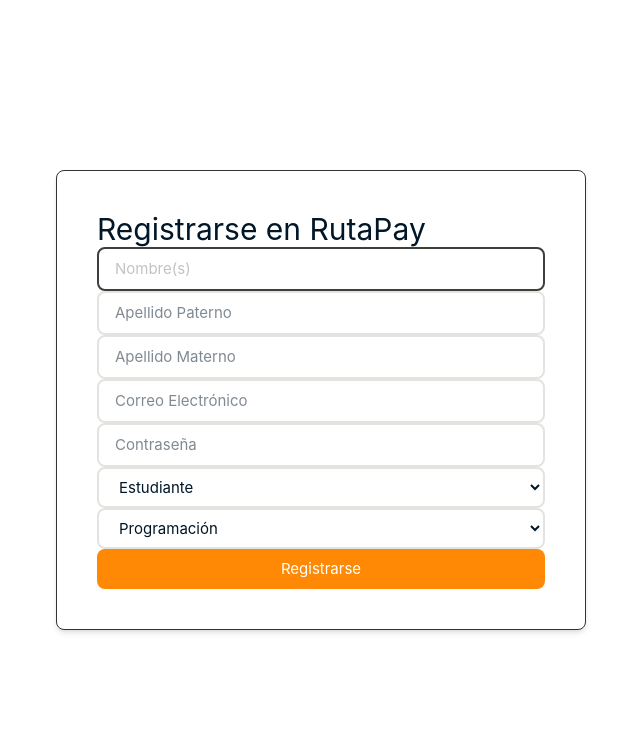
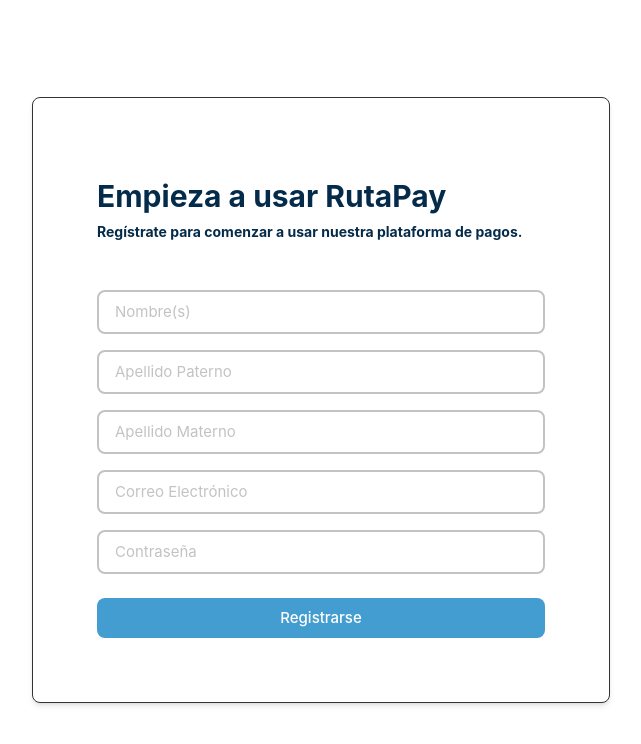
Before and after one commit to RutaPay/Web, a Vue app: page /register in a window 1280 px wide. Shown: the top 744 px of the page, without its empty margins (319-960 px from the left). Built offline with nearby package versions, Linux system fonts and the light colour scheme.

Commit message:
Added SideBarItem, some changes

```diff
--- a/src/assets/base.css
+++ b/src/assets/base.css
@@ -50,14 +50,6 @@
   }
 }
 
-*,
-*::before,
-*::after {
-  box-sizing: border-box;
-  margin: 0;
-  font-weight: normal;
-}
-
 body {
   min-height: 100vh;
   color: var(--color-text);
--- a/src/assets/main.css
+++ b/src/assets/main.css
@@ -6,7 +6,7 @@
 @theme {
   --color-primary: #449dd1;
   --color-secondary: #78c0e0;
-  --color-dark: #011627;
+  --color-dark: #052b4a;
 }
 
 a,
--- a/src/components/HeaderComponent.vue
+++ b/src/components/HeaderComponent.vue
@@ -1,5 +1,6 @@
 <script setup lang="ts">
 import { ChevronsRight, Home, Search } from '@boxicons/vue'
+import SideBarItem from '@/components/SideBarItem.vue'
 
 defineOptions({ name: 'ChevronsRightIcon' })
 </script>
@@ -10,7 +11,7 @@ defineOptions({ name: 'ChevronsRightIcon' })
     <header>
       <div class="image text">
         <span class="image">
-          <img src="\assets\LogoRutaPay.png" alt="logo" />
+          <img src="../assets/LogoRutaPay.png" alt="logo" />
         </span>
         <div class="text header-text">
           <span class="name">RutaPay</span>
@@ -28,12 +29,13 @@ defineOptions({ name: 'ChevronsRightIcon' })
           <input type="search" placeholder="Search" />
         </li>
         <ul class="menu-links">
-          <li class="nav-links">
-            <a href="#">
+          <!-- En vez de usar el antiguo <li> usa el nuevo SideBarItem, url pones la ruta sencilla de la app (el router se encarga de mostrarlo), #icon pones el ícono y #text pones el texto del item -->
+          <SideBarItem url="home">
+            <template #icon>
               <Home class="icons"></Home>
-              <span class="text nav-text">DashBoard</span>
-            </a>
-          </li>
+            </template>
+            <template #text>DashBoard</template>
+          </SideBarItem>
         </ul>
       </div>
     </div>
@@ -43,8 +45,6 @@ defineOptions({ name: 'ChevronsRightIcon' })
 </template>
 <!-- Inicia el Style -->
 <style>
-@import url('https://fonts.googleapis.com/css2?family=Lexend:wght@100..900&display=swap');
-
 * {
   font-family: 'Lexend', sans-serif;
   margin: 0;
@@ -76,7 +76,7 @@ defineOptions({ name: 'ChevronsRightIcon' })
   color: var(--text-color);
 }
 
-.sidebar .imatge {
+.sidebar .image {
   min-width: 60px;
   display: flex;
   align-items: center;
--- /dev/null
+++ b/src/components/SideBarItem.vue
@@ -0,0 +1,18 @@
+<script setup>
+defineProps(['url'])
+</script>
+
+<template>
+  <li class="nav-links">
+    <RouterLink :to="url">
+      <slot name="icon"></slot>
+      <span class="text nav-text"><slot name="text"></slot></span>
+    </RouterLink>
+  </li>
+</template>
+
+<script lang="ts">
+export default {
+  name: 'SideBarItem',
+}
+</script>
--- a/src/views/RegisterView.vue
+++ b/src/views/RegisterView.vue
@@ -5,68 +5,51 @@ import { ChevronLeft } from '@boxicons/vue'
 <template>
   <main>
     <div class="flex items-center justify-center min-h-screen w-full bg-white">
-      <div class="p-10 bg-white text-dark rounded-lg shadow-md border border-[#333]">
-        <h1 class="text-3xl font-bold mt-4">Registrarse en RutaPay</h1>
-        <form method="POST" action="" class="mt-6 w-md">
+      <div class="p-16 bg-white text-dark rounded-lg shadow-md border border-[#333]">
+        <h1 class="text-3xl font-bold mt-4">Empieza a usar RutaPay</h1>
+        <p class="text-sm font-bold mt-2">
+          Regístrate para comenzar a usar nuestra plataforma de pagos.
+        </p>
+        <form method="POST" action="" class="mt-8 w-md">
           <input
             required
             type="text"
             name="name"
             placeholder="Nombre(s)"
-            class="w-full px-4 py-2 mt-4 border-2 border-[#3E3E3A] rounded-lg focus:outline-none focus:border-orange-400 placeholder-[#C3C3C3]"
+            class="w-full px-4 py-2 mt-4 border-2 border-[#C3C3C3] rounded-lg focus:outline-none hover:border-dark focus:border-primary placeholder-[#C3C3C3] transition duration-300"
           />
           <input
             required
             type="text"
             name="pLastName"
             placeholder="Apellido Paterno"
-            class="w-full px-4 py-2 mt-4 border-2 dark:border-[#3E3E3A] border-[#E3E3E0] rounded-lg focus:outline-none focus:border-orange-400 dark:bg-[#2C2C2C] dark:placeholder-[#C3C3C3]"
+            class="w-full px-4 py-2 mt-4 border-2 border-[#C3C3C3] rounded-lg focus:outline-none hover:border-dark focus:border-primary placeholder-[#C3C3C3] transition duration-300"
           />
           <input
             required
             type="text"
             name="mLastName"
             placeholder="Apellido Materno"
-            class="w-full px-4 py-2 mt-4 border-2 dark:border-[#3E3E3A] border-[#E3E3E0] rounded-lg focus:outline-none focus:border-orange-400 dark:bg-[#2C2C2C] dark:placeholder-[#C3C3C3]"
+            class="w-full px-4 py-2 mt-4 border-2 border-[#C3C3C3] rounded-lg focus:outline-none hover:border-dark focus:border-primary placeholder-[#C3C3C3] transition duration-300"
           />
           <input
             required
             type="email"
             name="email"
             placeholder="Correo Electrónico"
-            class="w-full px-4 py-2 mt-4 border-2 dark:border-[#3E3E3A] border-[#E3E3E0] rounded-lg focus:outline-none focus:border-orange-400 dark:bg-[#2C2C2C] dark:placeholder-[#C3C3C3]"
+            class="w-full px-4 py-2 mt-4 border-2 border-[#C3C3C3] rounded-lg focus:outline-none hover:border-dark focus:border-primary placeholder-[#C3C3C3] transition duration-300"
           />
           <input
             required
             type="password"
             name="password"
             placeholder="Contraseña"
-            class="w-full px-4 py-2 mt-4 border-2 dark:border-[#3E3E3A] border-[#E3E3E0] rounded-lg focus:outline-none focus:border-orange-400 dark:bg-[#2C2C2C] dark:placeholder-[#C3C3C3]"
+            class="w-full px-4 py-2 mt-4 border-2 border-[#C3C3C3] rounded-lg focus:outline-none hover:border-dark focus:border-primary placeholder-[#C3C3C3] transition duration-300"
           />
-          <select
-            name="role"
-            id="role"
-            class="w-full px-4 py-2 mt-4 border-2 dark:border-[#3E3E3A] border-[#E3E3E0] rounded-lg focus:outline-none focus:border-orange-400"
-          >
-            <option value="student" id="student" class="dark:bg-[#2C2C2C]">Estudiante</option>
-            <option value="teacher" id="teacher" class="dark:bg-[#2C2C2C]">Maestro</option>
-          </select>
-          <select
-            name="career"
-            id="career"
-            class="w-full px-4 py-2 mt-4 border-2 dark:border-[#3E3E3A] border-[#E3E3E0] rounded-lg focus:outline-none focus:border-orange-400"
-          >
-            <option value="" class="dark:bg-[#2C2C2C]">Programación</option>
-            <option value="" class="dark:bg-[#2C2C2C]">Recursos Humanos</option>
-            <option value="" class="dark:bg-[#2C2C2C]">Electrónica</option>
-            <option value="" class="dark:bg-[#2C2C2C]">Máquinas y Herramientas</option>
-            <option value="" class="dark:bg-[#2C2C2C]">Mecatrónica</option>
-            <option value="" class="dark:bg-[#2C2C2C]">Robótica</option>
-          </select>
           <input
             type="submit"
             value="Registrarse"
-            class="w-full px-4 py-2 mt-6 bg-orange-400 text-white font-medium rounded-lg hover:bg-orange-500 cursor-pointer"
+            class="w-full px-4 py-2 mt-6 bg-primary text-white font-medium rounded-lg hover:bg-dark cursor-pointer transition duration-300"
           />
         </form>
       </div>
```
